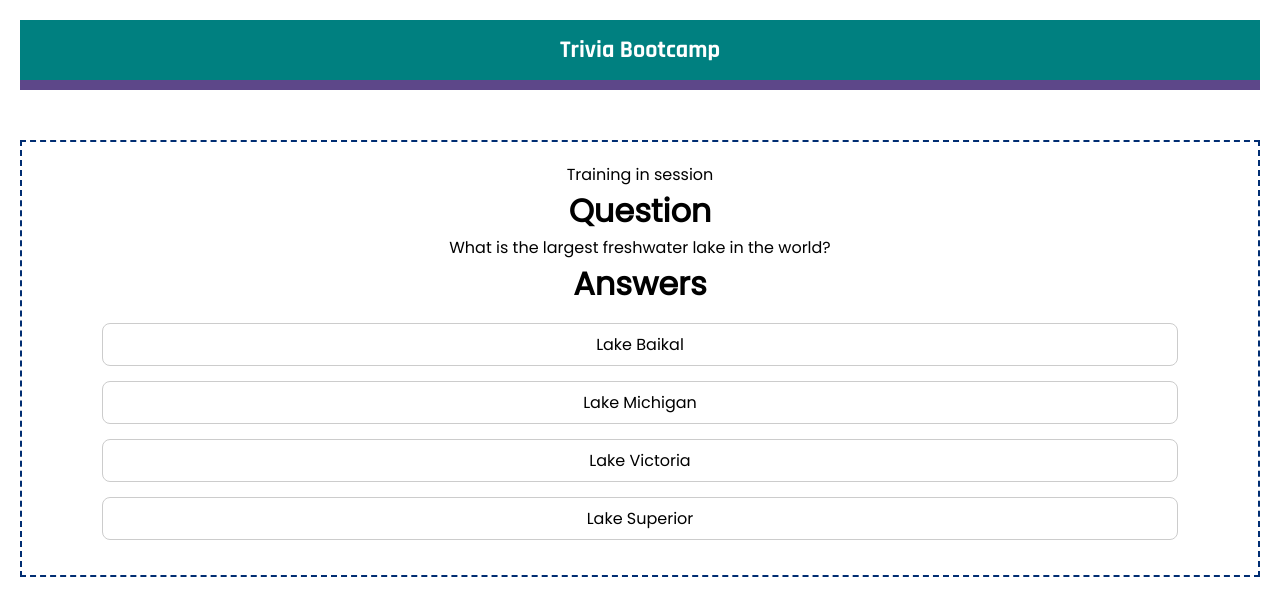
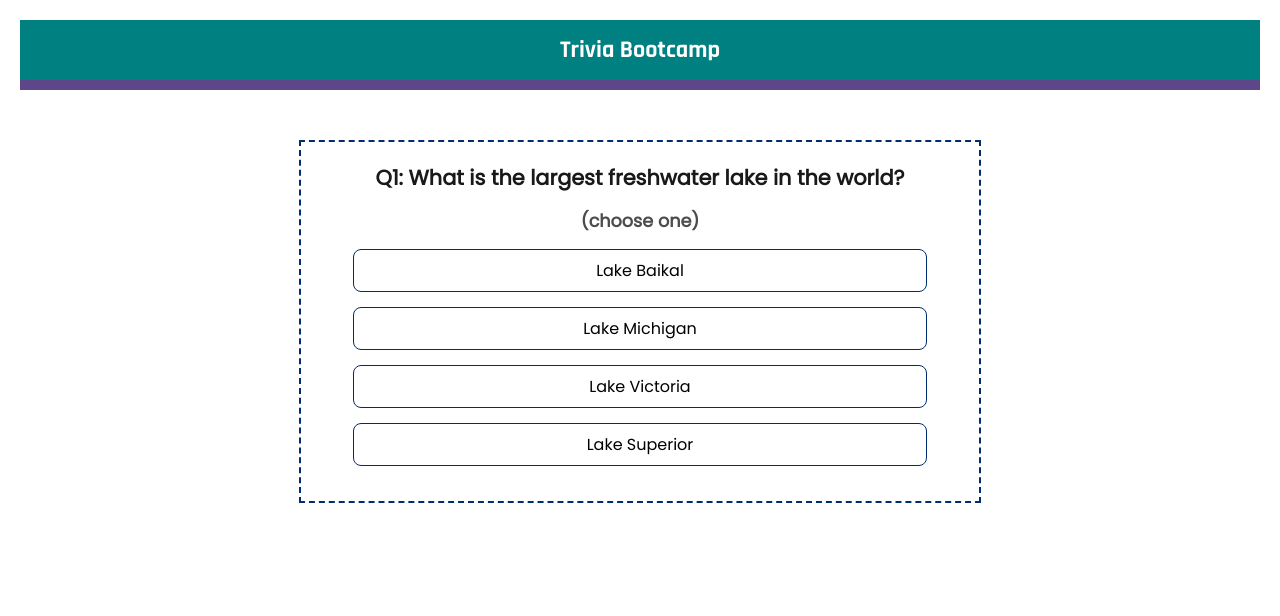
Before and after one commit to cch5ng/se_tndm, a React (Create React App) app: page / in a window 1280 px wide. Both pictures are taken after a click on the button "Start Training". Shown: the top 616 px of the page. Built offline with nearby package versions, Linux system fonts and the light colour scheme.

Commit message:
defined basic desktop widths; maybe still a little bit too wide

```diff
--- a/src/App.js
+++ b/src/App.js
@@ -141,29 +141,28 @@ function App() {
 
         {appState === 1 && (
           <React.Fragment>
-            <div>Training in session</div>
             <div>
-              <h1>Question</h1>
-              <div>{curQuestion.question}</div>
+              <h1>Q{currentQuestionIndex + 1}: {curQuestion.question}</h1>
             </div>
-
 
             <AnswerList answers={getCurrentAnswersRandom()}
               onClickHandler={handleAnswerSubmit}
               currentQuestionWasAnswered={currentQuestionWasAnswered}/>
 
             {currentQuestionWasAnswered === true && (
-              <div><button onClick={handleNextBtnClick}>{buttonLabel}</button></div>
+              <div>
+                <button className={styles.button} onClick={handleNextBtnClick}>{buttonLabel}</button>
+              </div>
             )}
           </React.Fragment>
         )}
 
         {appState === 2 && (
           <React.Fragment>
-            <div>Training is done</div>
-            <div>Your score is {currentQuizScore}.</div>
+            <h1>Your score is {currentQuizScore}</h1>
+            <h2>Congratulations on completing this session!</h2>
             {currentQuestionWasAnswered === true && (
-              <button onClick={handleStartQuiz}>Train Again</button>
+              <button className={styles.button} onClick={handleStartQuiz}>Try Again</button>
             )}
           </React.Fragment>
         )}
--- a/src/App.module.css
+++ b/src/App.module.css
@@ -28,6 +28,16 @@
   border: 2px dashed #002d72;
 }
 
+h1 {
+  font-size: 1.3em;
+  color: #191919;
+}
+
+h2 {
+  font-size: 1.1em;
+  color: #4c4c4c;
+}
+
 .button {
   min-width: 110px;
   margin-top: 20px;
@@ -44,3 +54,25 @@
 .button:active {
   background-color: #8d7eac;
 }
+
+@media (min-width: 600px) {
+
+  .main {
+    width: 80%;
+    margin: 50px auto;
+  }
+}
+
+@media (min-width: 900px) {
+
+  .main {
+    width: 65%;
+  }
+}
+
+@media (min-width: 1200px) {
+
+  .main {
+    width: 55%;
+  }
+}
--- a/src/components/AnswerList.js
+++ b/src/components/AnswerList.js
@@ -7,8 +7,8 @@ function AnswerList(props) {
   let {answers, onClickHandler, currentQuestionWasAnswered} = props;
 
   return (
-    <div>
-      <h1>Answers</h1>
+    <div className={styles.answer_list_container}>
+      <h2>(choose one)</h2>
       {answers.map(answer => {
         let answerClassName = cx({
           answer: true,
--- a/src/components/AnswerList.module.css
+++ b/src/components/AnswerList.module.css
@@ -1,24 +1,27 @@
-/* ANSWER */
+.answer_list_container {
+  margin-top: 15px;
+}
 
 .answer {
   width: 90%;
   margin: 15px auto;
   padding: 8px;
-  border: 1px solid #ccc;
+  border: 1px solid #002d72;
   border-radius: 8px;
 }
 
 .answer:hover,
 .answer:focus,
 .answer:active {
-  border: 1px solid #d68cff;
-  background-color: #f2dcff;
+  background-color: #4c6c9c;
 }
 
 .correct {
-  border: 1px solid #04946c;
+  border: 2px solid #04946c;
+  background-color: #4fb498;
 }
 
 .incorrect {
-  border: 1px solid #d84242;
+  border: 2px solid #d84242;
+  background-color: #e78d8d;
 }
```
